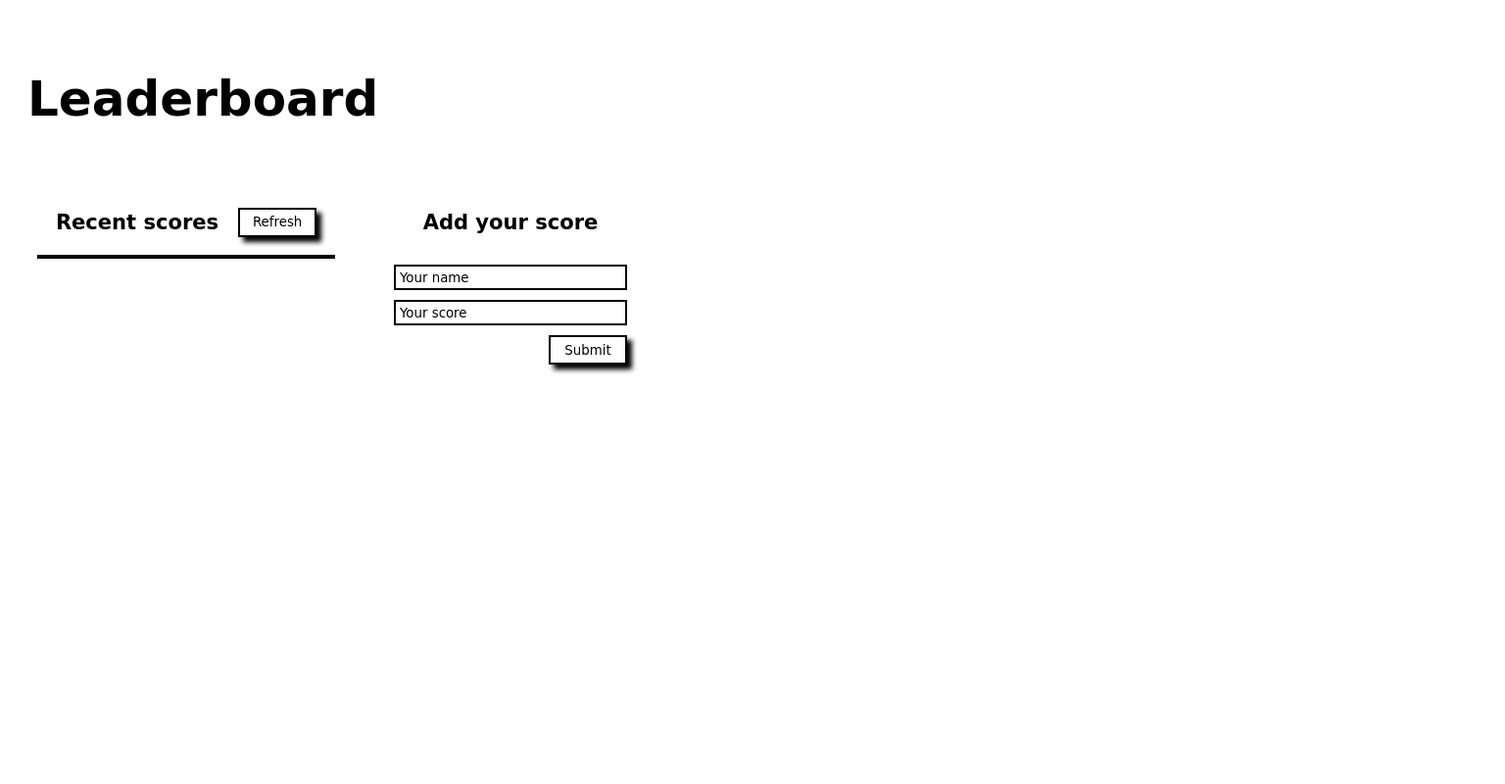
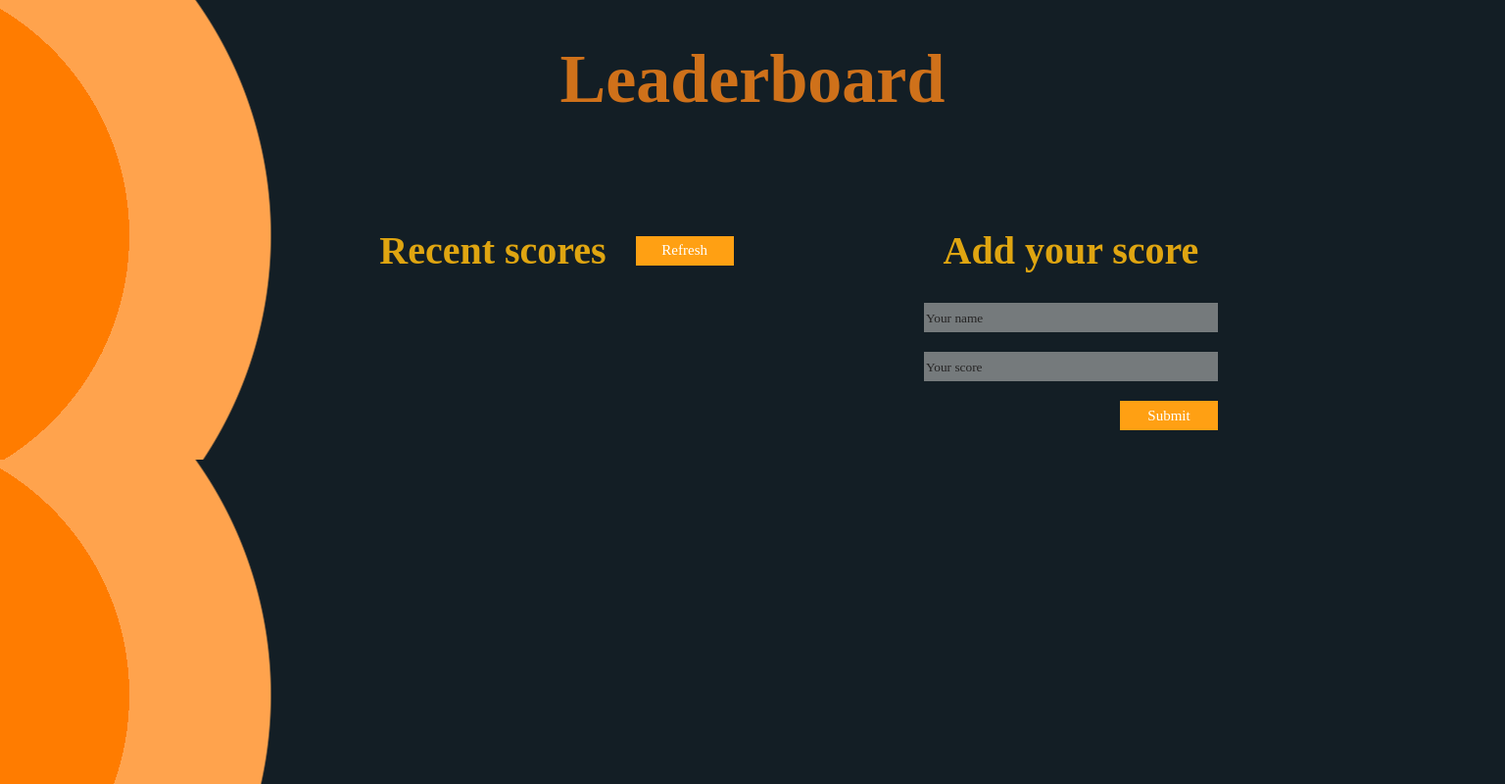
Before and after one commit to rivasbolinga/Leaderboard, a website built with webpack: page src/index.html in a window 1536 px wide. Shown: the whole page at 98% size. Built offline with nearby package versions, Linux system fonts and the light colour scheme; a web font is replaced by a local one.

Commit message:
Add style

```diff
--- a/src/style.css
+++ b/src/style.css
@@ -1,54 +1,88 @@
 body {
-  background-color: rgb(255, 255, 255);
-  font-family: 'Salsa', cursive;
+  background: radial-gradient(circle at -8.9% 51.2%, rgb(255, 124, 0) 0%, rgb(255, 124, 0) 15.9%, rgb(255, 163, 77) 15.9%, rgb(255, 163, 77) 24.4%, rgb(19, 30, 37) 24.5%, rgb(19, 30, 37) 66%);
+  font-family: 'Caveat', cursive;
+  margin: 0;
+  padding: 0;
 }
 
+* {
+  margin: 0;
+  padding: 0;
+}
+
+
 .main-section-title {
-  padding: 30px 20px 0 20px;
-  font-family: 'Salsa', cursive;
-  font-size: 25px;
+  margin-top: 20px;
+  text-align: center;
+  padding: 1px;
+  font-family: 'Arvo', serif;
+  font-weight: 700;
+  font-size: 20px;
+  color: rgb(207, 113, 26)
 }
 
 .main-app {
   display: flex;
   flex-direction: row;
-  gap: 60px;
+  justify-content: center;
+  gap: 100px;
   padding: 30px;
 }
 
 .leaderboard-title-container {
+  margin: 0;
+  padding: 0;
   display: flex;
   flex-direction: row;
-  gap: 20px;
+  gap: 10px;
   justify-content: center;
   align-items: center;
-  font-size: 18px;
+  font-size: 26px;
+  font-family: 'Arvo', serif;
+  color: rgb(223, 165, 17);
 }
 
+.recent-scores-title {
+  max-width: 120px;
+  margin-left: 80px;
+}
+
+
 button {
-  background-color: white;
+  background:rgb(255, 160, 19);
   text-align: center;
   width: 80px;
   height: 30px;
-  border: 2px solid black;
-  box-shadow: 5px 5px 5px black;
-  font-family: 'Salsa', cursive;
+  border: none;
+  font-family: 'Arvo', serif;
+  font-size: 15px;
+  color: rgb(255, 255, 255);
+  cursor: pointer;
+}
+
+button:hover {
+  background: none;
+  border: 1px solid orange;
 }
 
 .leaderboard {
-  border: 2px solid black;
-  min-width: 300px;
+  background-color: rgba(255, 255, 255, 0.523);
+  margin-top: 30px;
+  color: rgba(61, 60, 60, 0.743);
+  font-family: 'Arvo', serif;
+  min-width: 200px;
   display: flex;
   flex-direction: column;
+  border-radius: 10px;
+  box-shadow: 5px 5px 5px rgba(107, 107, 107, 0.595);
 }
 
-.score-container {
+.score {
   padding: 6px;
   font-size: 14px;
 }
-
-.score-container:nth-child(odd) {
-  background-color: rgba(168, 168, 168, 0.852);
+.score:nth-child(even) {
+  background-color: rgba(246, 155, 29, 0.462);
 }
 
 .form-container {
@@ -58,23 +92,33 @@ button {
   font-size: 18px;
 }
 
+.add-btn {
+  width: 150px;
+  height: 40px;
+  margin-top: 30px;
+  align-self: center;
+}
+
+
 form {
+  margin-top: 30px;
   display: flex;
   flex-direction: column;
   gap: 10px;
 }
 
 input {
-  width: 230px;
-  height: 20px;
-  border: 2px solid black;
-  gap: 30px;
+  width: 260px;
+  height: 30px;
+  border:none;
+  margin-bottom: 10px;
+  background-color: rgba(181, 181, 181, 0.608);
 }
 
 input::placeholder {
-  color: black;
+  color: rgb(37, 36, 36);
   padding-left: 2px;
-  font-family: 'Salsa', cursive;
+  font-family: 'Arvo', serif;
 }
 
 .submit-btn {
@@ -83,5 +127,74 @@ input::placeholder {
 }
 
 .form-title {
-  text-align: center;
+  display: flex;
+  flex-direction: row;
+  gap: 20px;
+  justify-content: center;
+  align-items: center;
+  font-size: 26px;
+  font-family: 'Arvo', serif;
+  color: rgb(223, 165, 17);
 }
+
+.form-container {
+  display: none;
+}
+
+@media only screen and (min-width: 768px) {
+
+  .add-btn {
+    display: none;
+  }
+  .main-section-title {
+    font-size: 25px;
+  }
+
+  .form-container {
+    display: block;
+  }
+  button {
+    width: 100px;
+  }
+  @media only screen and (min-width: 1440px) {
+    .main-section-title {
+      font-size: 35px;
+      margin: 40px;
+    }
+
+    .recent-scores-title {
+      max-width: 300px;
+      margin-left: 0;
+      font-size: 40px;
+    }
+    .main-app {
+      margin-top: 80px;
+      gap: 100px;
+    }
+
+    .refresh-btn {
+      margin-left: 20px;
+    }
+
+    .leaderboard {
+      background-color: rgba(255, 255, 255, 0.02);
+      color: rgba(255, 255, 255, 0.837);
+      min-width: 500px;
+      margin-left: 50px;
+
+    }
+
+    .form-title {
+      font-size: 40px;
+    }
+
+    input {
+      width: 300px;
+    }
+
+    .score {
+      padding: 10px;
+      font-size: 20px;
+    }
+}
+}
```
